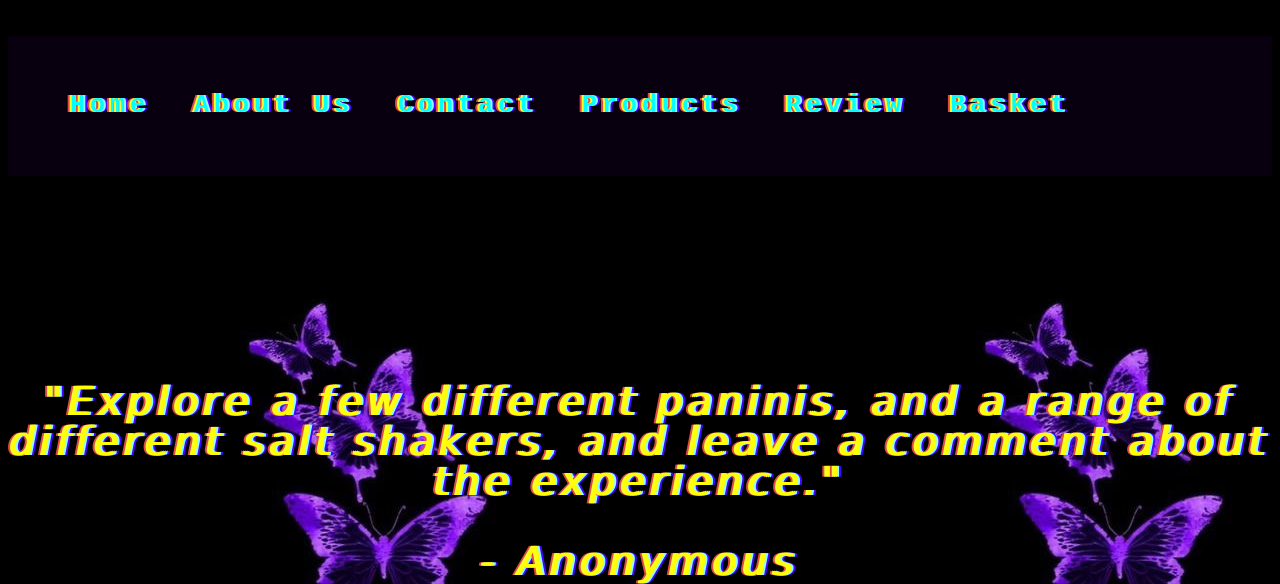
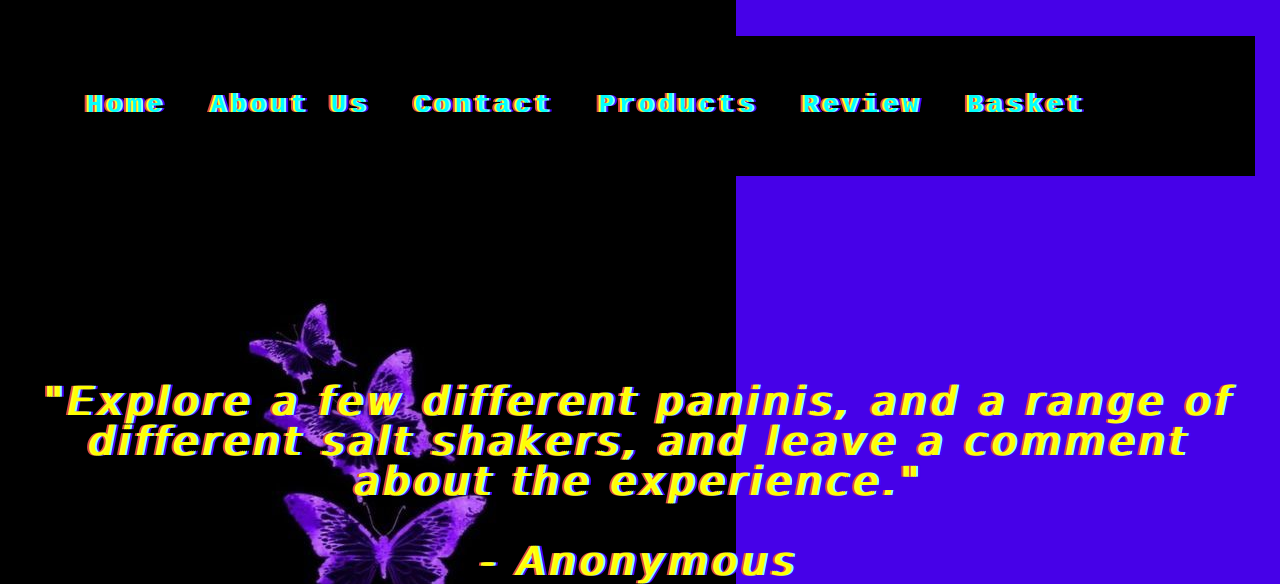
Before and after one commit to naishiama/naishiama.github.io, a plain HTML site: page index.html in a window 1280 px wide. Shown: the part 261-845 px from the top of the page. Drawn offline with Linux system fonts and the light colour scheme.

Commit message:
upadted background

```diff
--- a/style.css
+++ b/style.css
@@ -1,7 +1,9 @@
 body {
     background-image: url("./images/bp2.jpg");
+    background-repeat: no-repeat;
+    background-color: rgb(70, 1, 232);
     /* background-size: 100%; */
-    /* margin: 25px; */
+    margin: 25px;
 }
 
 #title {
@@ -32,7 +34,7 @@ ul {
     /* margin: 0; */
     /* padding: 0; */
     overflow: hidden;
-    background-color: rgba(153, 0, 255, 0.053);
+    background-color: rgb(0, 0, 0);
     /* position: relative; */
     /* top: 20px; */ */
 }
```
